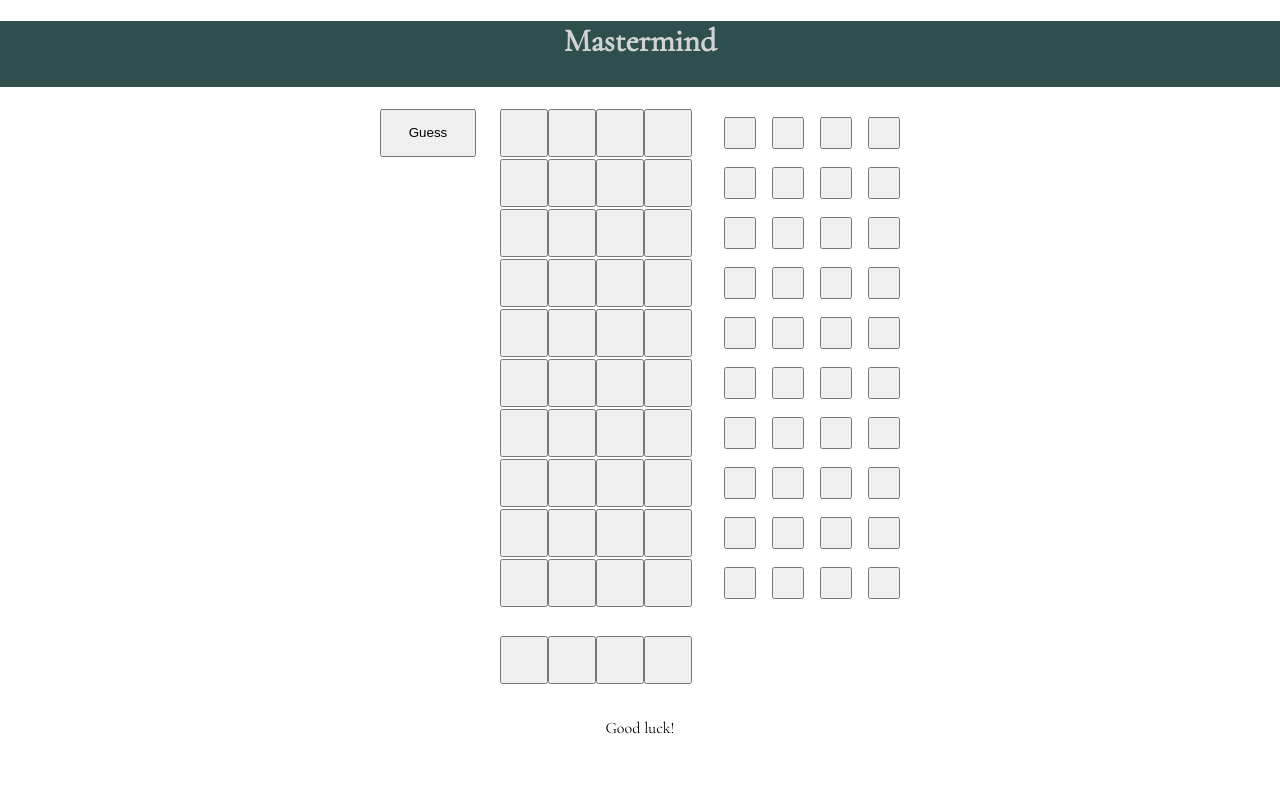
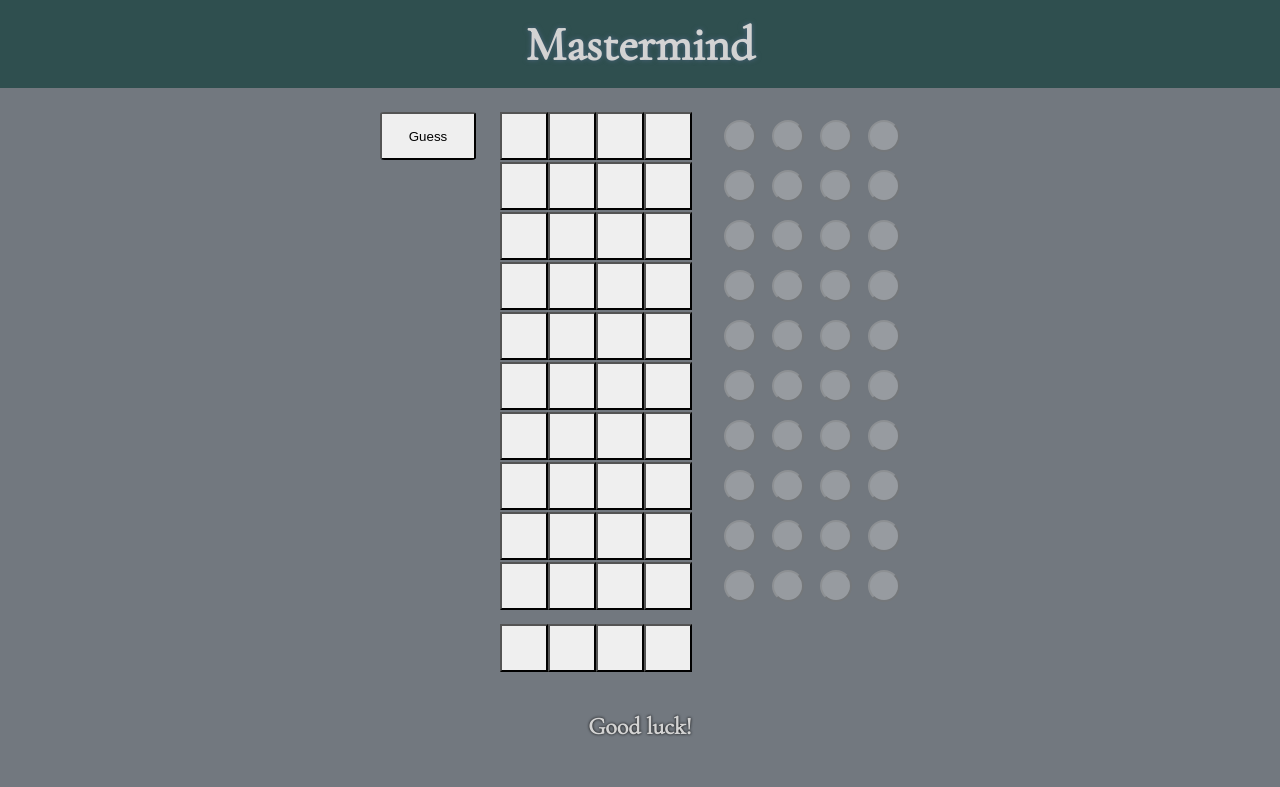
Before and after one commit to iballinger/Mastermind, a plain HTML site: page index.html in a window 1280 px wide. Drawn offline with nearby package versions, Linux system fonts and the light colour scheme.

Commit message:
Revamp aesthetics.

```diff
--- a/css/main.css
+++ b/css/main.css
@@ -8,14 +8,20 @@ body {
     flex-direction: column;
     height: 100vh;
     align-items: center;
+    background-color: #72787f;
+    color: #ffc0cb;
 }
 
-h1 {
+header {
     font-weight: bold;
     background-color: darkslategrey;
     color:lightgray;
+    text-shadow: 0 0 5px #4c657f;
     flex: 1;
     width: 100%;
+    margin: 0 0 3vmin 0;
+    font-size: 6vmin;
+    padding: 2vmin 0 1vmin 0;
 }
 
 body > section {
@@ -25,6 +31,16 @@ body > section {
 }
 
 body > p {
+    flex: 1;
+    font-size: 3vmin;
+    color: lightgray;
+    text-shadow: 0 0 3px black;
+    font-weight: bolder;
+}
+
+#secret {
+    display:flex;
+    flex-direction: row;
     flex: 1;
 }
 
@@ -41,6 +57,7 @@ section > div:first-child {
 #guessBtn {
     width: 12vmin;
     height: 6vmin;
+    border-radius: 5%;
 }
 
 div.guess {
@@ -51,18 +68,14 @@ div.guess {
 div.guess > button {
     height: 6vmin;
     width: 6vmin;
+    border-radius: 0;
 }
 
 div.reply > button {
     height: 4vmin;
     width: 4vmin;
     margin: 1vmin;
-}
-
-#secret {
-    display:flex;
-    flex-direction: row;
-    flex: 1;
+    border-radius: 50%;
 }
 
 #secret > div {
@@ -73,10 +86,12 @@ div.reply > button {
 #secret > div > button {
     width: 6vmin;
     height: 6vmin;
+    border-radius: 0%;
 }
 
 #secret > button {
     height: 6vmin;
     width: 18vmin;
     margin-right: 6vmin;
+    border-radius: 5%;
 }
--- a/index.html
+++ b/index.html
@@ -12,53 +12,53 @@
     <title>Mastermind</title>
 </head>
 <body>
-    <h1>Mastermind</h1>
+    <header>Mastermind</header>
     <section> <!--guesses and replies, ten of them-->
         <div>
             <button id="guessBtn">Guess</button> <!--submit guess-->
             <div class="guess"><button></button><button></button><button></button><button></button></div> <!--guess-->
-            <div class="reply"><button></button><button></button><button></button><button></button></div> <!--reply-->
+            <div class="reply"><button disabled></button><button disabled></button><button disabled></button><button disabled></button></div> <!--reply-->
         </div>
         <div>
             <div class="guess"><button></button><button></button><button></button><button></button></div> <!--guess-->
-            <div class="reply"><button></button><button></button><button></button><button></button></div> <!--reply-->
+            <div class="reply"><button disabled></button><button disabled></button><button disabled></button><button disabled></button></div> <!--reply-->
         </div>
         <div>
             <div class="guess"><button></button><button></button><button></button><button></button></div> <!--guess-->
-            <div class="reply"><button></button><button></button><button></button><button></button></div> <!--reply-->
+            <div class="reply"><button disabled></button><button disabled></button><button disabled></button><button disabled></button></div> <!--reply-->
         </div>
         <div>
             <div class="guess"><button></button><button></button><button></button><button></button></div> <!--guess-->
-            <div class="reply"><button></button><button></button><button></button><button></button></div> <!--reply-->
+            <div class="reply"><button disabled></button><button disabled></button><button disabled></button><button disabled></button></div> <!--reply-->
         </div>
         <div>
             <div class="guess"><button></button><button></button><button></button><button></button></div> <!--guess-->
-            <div class="reply"><button></button><button></button><button></button><button></button></div> <!--reply-->
+            <div class="reply"><button disabled></button><button disabled></button><button disabled></button><button disabled></button></div> <!--reply-->
         </div>
         <div>
             <div class="guess"><button></button><button></button><button></button><button></button></div> <!--guess-->
-            <div class="reply"><button></button><button></button><button></button><button></button></div> <!--reply-->
+            <div class="reply"><button disabled></button><button disabled></button><button disabled></button><button disabled></button></div> <!--reply-->
         </div>
         <div>
             <div class="guess"><button></button><button></button><button></button><button></button></div> <!--guess-->
-            <div class="reply"><button></button><button></button><button></button><button></button></div> <!--reply-->
+            <div class="reply"><button disabled></button><button disabled></button><button disabled></button><button disabled></button></div> <!--reply-->
         </div>
         <div>
             <div class="guess"><button></button><button></button><button></button><button></button></div> <!--guess-->
-            <div class="reply"><button></button><button></button><button></button><button></button></div> <!--reply-->
+            <div class="reply"><button disabled></button><button disabled></button><button disabled></button><button disabled></button></div> <!--reply-->
         </div>
         <div>
             <div class="guess"><button></button><button></button><button></button><button></button></div> <!--guess-->
-            <div class="reply"><button></button><button></button><button></button><button></button></div> <!--reply-->
+            <div class="reply"><button disabled></button><button disabled></button><button disabled></button><button disabled></button></div> <!--reply-->
         </div>
         <div>
             <div class="guess"><button></button><button></button><button></button><button></button></div> <!--guess-->
-            <div class="reply"><button></button><button></button><button></button><button></button></div> <!--reply-->
+            <div class="reply"><button disabled></button><button disabled></button><button disabled></button><button disabled></button></div> <!--reply-->
         </div>
     </section>
     <section id="secret"> <!--secret code reveal on win/loss + play again button-->
         <div><button></button><button></button><button></button><button></button></div> <!--answer-->
-        <button id="play-again-btn">Play Again</button> <!--play again-->
+        <button id="play-again-btn">Play Again</button>
     </section>
     <p>Good Luck</p> <!-- win/lose message -->
 </body>
--- a/js/main.js
+++ b/js/main.js
@@ -1,6 +1,6 @@
 /*----- constants -----*/
-let guessColors = ['red','blue','black','green','orange','pink'];
-let replyColors = ['', '#FFBF00', 'green'];
+let guessColors = ['#ff3f3f','#4141bf','#3f3f3f','#2b7f2b','#a9bf2f','#bf8f97'];
+let replyColors = ['', '#bf961c', '#2b7f2b'];
 
 /*----- app's state (variables) -----*/
 let guessIdx;
@@ -31,17 +31,18 @@ function init() {
         replyBtns[i].style.backgroundColor = '';
     }
     //Clear all guesses and reply colors.
-    guess = [ //This is messy, but sets up for renderGuess.
-        [-1,-1,-1,-1,],
-        [-1,-1,-1,-1,],
-        [-1,-1,-1,-1,],
-        [-1,-1,-1,-1,],
-        [-1,-1,-1,-1,],
-        [-1,-1,-1,-1,],
-        [-1,-1,-1,-1,],
-        [-1,-1,-1,-1,],
-        [-1,-1,-1,-1,],
-        [-1,-1,-1,-1,],
+    // guess = new Array(10).fill(new Array(4).fill(-1));
+    guess = [
+        [-1,-1,-1,-1],
+        [-1,-1,-1,-1],
+        [-1,-1,-1,-1],
+        [-1,-1,-1,-1],
+        [-1,-1,-1,-1],
+        [-1,-1,-1,-1],
+        [-1,-1,-1,-1],
+        [-1,-1,-1,-1],
+        [-1,-1,-1,-1],
+        [-1,-1,-1,-1]
     ]
     botMsg.innerHTML = 'Good luck!'
     renderGuess();
```
